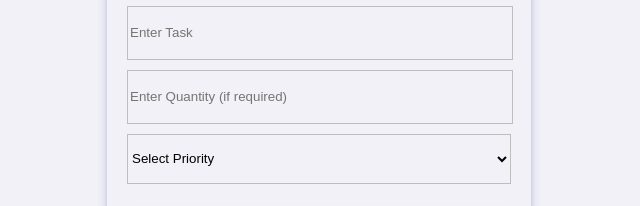
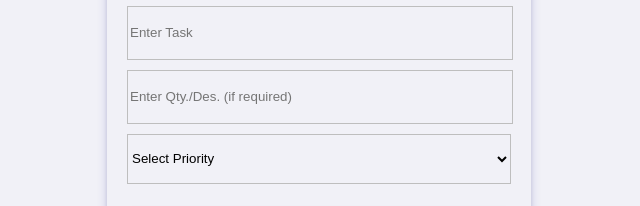
Before and after one commit to rajanchauhan165/TodoList, a plain HTML site: page index.html in a window 1280 px wide. Shown: the part 258-464 px from the top of the page, 321-961 px from the left. Drawn offline with Linux system fonts and the light colour scheme.

Commit message:
Update index.html

```diff
--- a/index.html
+++ b/index.html
@@ -25,7 +25,7 @@
         <!-- <i class="fa-solid fa-square-check checkicon"></i> -->
         <form>
             <input type="text" id="task" placeholder="Enter Task">
-            <input type="text" id="qty" placeholder="Enter Quantity (if required)">
+            <input type="text" id="qty" placeholder="Enter Qty./Des. (if required)">
             <select name="Priority" id="prior">
                 <option value="--">Select Priority</option>
                 <option value="Low">Low</option>
```
